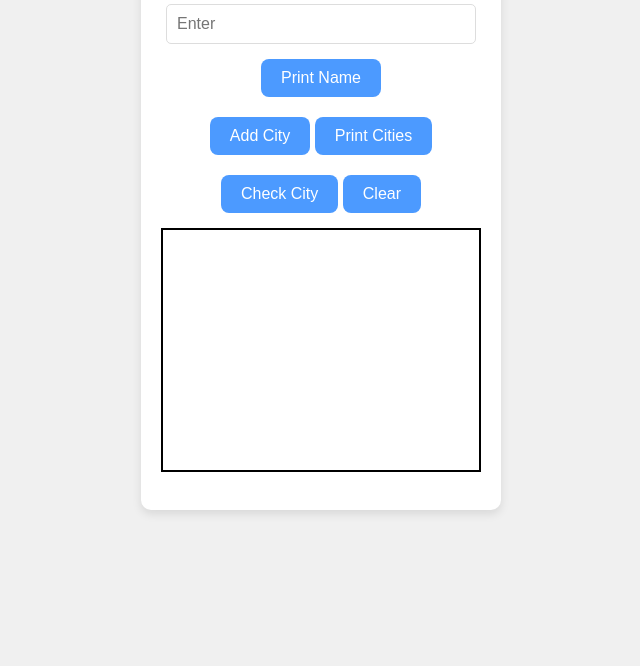
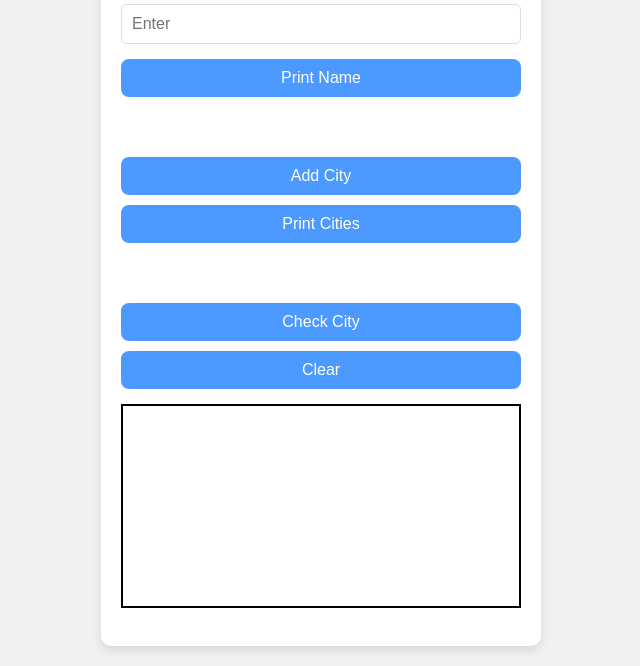
Before and after one commit to abdulsaboorera-bit/City-Checker-App, a plain HTML site: page index.html in a window 1280 px wide. Shown: the part 134-800 px from the top of the page, without its empty margins (319-959 px from the left). Drawn offline with nearby package versions, Linux system fonts and the light colour scheme.

Commit message:
Update style.css

```diff
--- a/style.css
+++ b/style.css
@@ -6,7 +6,8 @@ body {
 }
 
 .card {
-  width: 320px;
+
+  width: 400px;
   margin: auto;
   background: white;
   padding: 20px;
@@ -22,13 +23,15 @@ body {
     padding: 15px;
   }
 
+
   input {
     width: 100%;
   }
 
-  button {
+  .btn-row button {
     width: 100%;
     margin-top: 8px;
+    margin-bottom: 0px;
   }
 
   #output {
@@ -37,20 +40,29 @@ body {
   }
 }
 
-.city-button-row {
-  display: flex;
-  justify-content: center;
-  gap: 10px;
-  margin-bottom: 15px;
+/* --- Added/Modified for better spacing on laptop/desktop --- */
+
+.btn-row {
+
+    display: flex;
+    flex-direction: column;
+    gap: 10px;
+}
+
+.btn-row button {
+    width: 100%;
+    margin: 0;
 }
 
 input {
   padding: 10px;
-  width: 90%;
+
+  width: 100%;
   margin-bottom: 15px;
   border: 1px solid #ddd;
   border-radius: 5px;
   font-size: 16px;
+  box-sizing: border-box;
 }
 
 button {
@@ -62,7 +74,7 @@ button {
   cursor: pointer;
   font-size: 16px;
   transition: 0.2s;
-  margin: 0;
+
 }
 
 button:hover {
@@ -74,6 +86,7 @@ button:hover {
   font-size: 18px;
   font-weight: 600;
   border: 2px solid black;
-  padding: 120px;
+
+  padding: 100px;
   box-sizing: border-box;
 }
```
